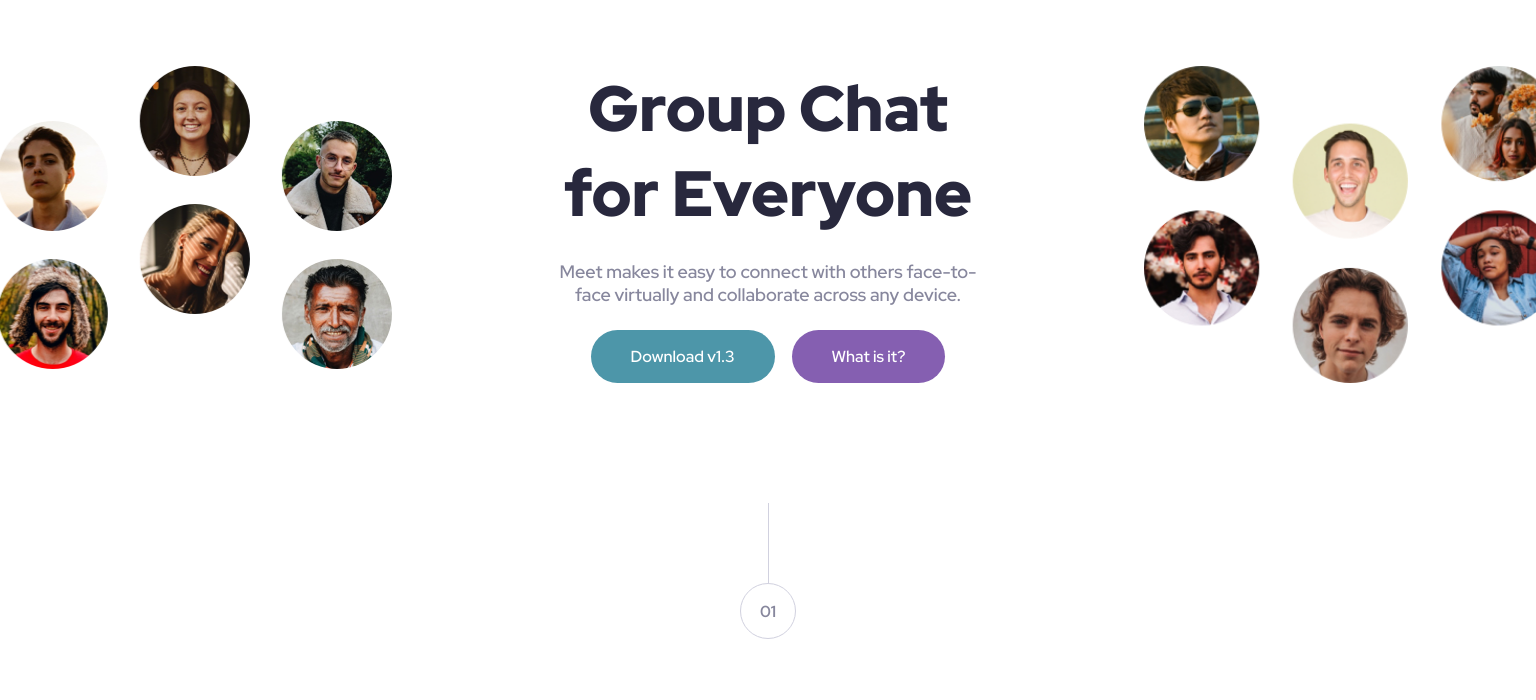
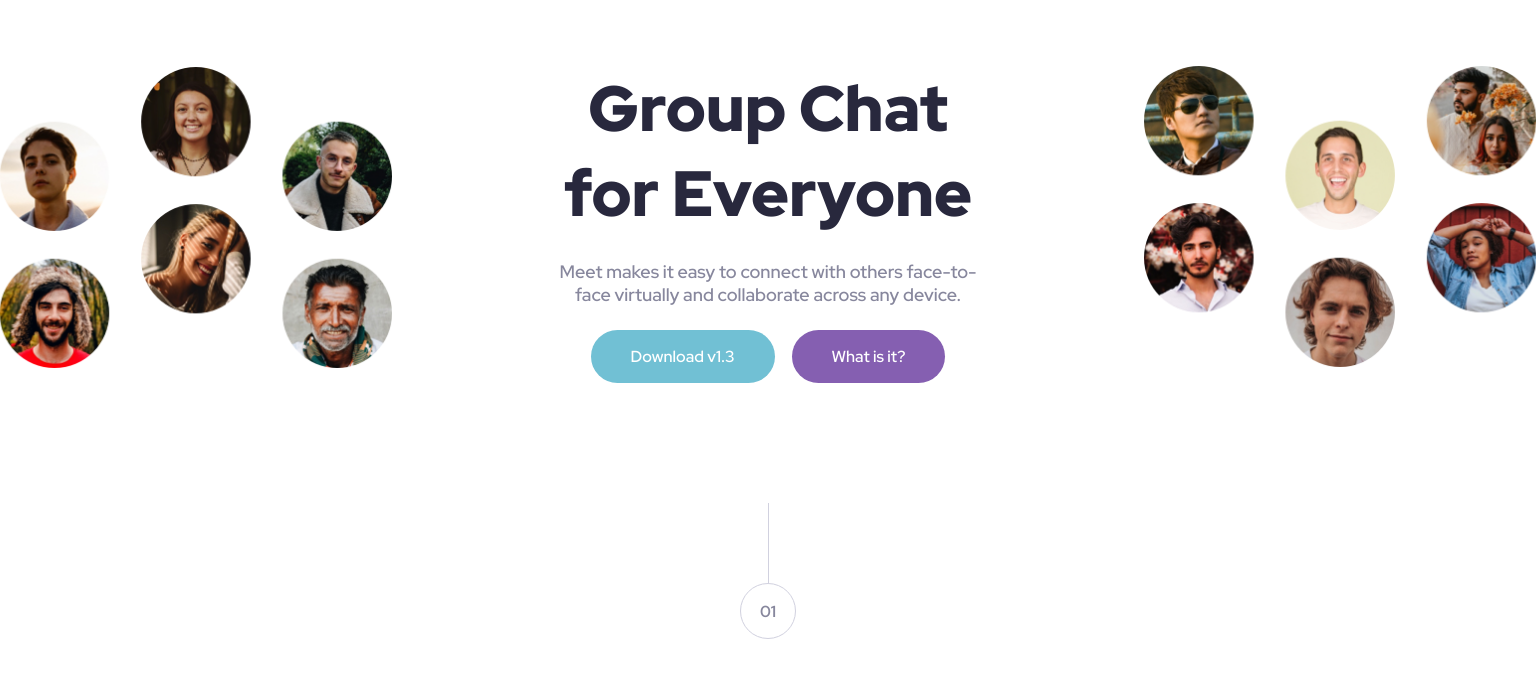
Before and after one commit to JJorgeMS13/meet-landing-page, a plain HTML site: page index.html in a window 1536 px wide. In both pictures the pointer is over the button 682 px from the left and 435 px from the top of the page. Shown: the part 79-779 px from the top of the page. Drawn offline with Linux system fonts and the light colour scheme.

Commit message:
Se agrego los hover a los buttons

```diff
--- a/starter-code/css/styles.css
+++ b/starter-code/css/styles.css
@@ -32,7 +32,7 @@ header img {
     background-image: url(../assets/tablet/image-hero.png);
     background-position: center;
     background-repeat: no-repeat;
-    background-size: cover;
+    background-size: contain;
     height: 16rem;
     margin-top: 6.4rem;
 }
@@ -68,11 +68,22 @@ header img {
     font-weight: 600;
     padding: 1.6rem 4rem;
 }
+button:hover {
+    cursor: pointer;
+}
 .bg__cyan {
     background-color: #4D96A9;
+    transition: background-color 0.3s ease;
+}
+.bg__cyan:hover {
+    background-color: #71C0D4;
 }
 .bg__purple {
     background-color: #855FB1;
+    transition: background-color 0.3s ease;
+}
+.bg__purple:hover {
+    background-color: #B18BDD;
 }
 .main-content {
     grid-column: 1 / -1;
@@ -189,6 +200,9 @@ footer {
     font-weight: 600;
     padding: 1.6rem 4rem;
 }
+.hero__content button:hover {
+    background-color: #B18BDD;
+}
 /* ------------(> 425px)---------------- */
 @media screen and (min-width: 26rem) {
     footer {
@@ -265,14 +279,14 @@ footer {
     .hero-top__img {
         background-image: url(../assets/desktop/image-hero-left.png);
         background-position: right;
-        background-size: cover;
+        background-size: contain;
         margin-top: 0;
         width: 25.5%;
     }
     .hero-right__img {
         background-image: url(../assets/desktop/image-hero-right.png);
         background-repeat: no-repeat;
-        background-size: cover;
+        background-size: contain;
         width: 25.5%;
     }
     .hero_text__content h1 {
```
